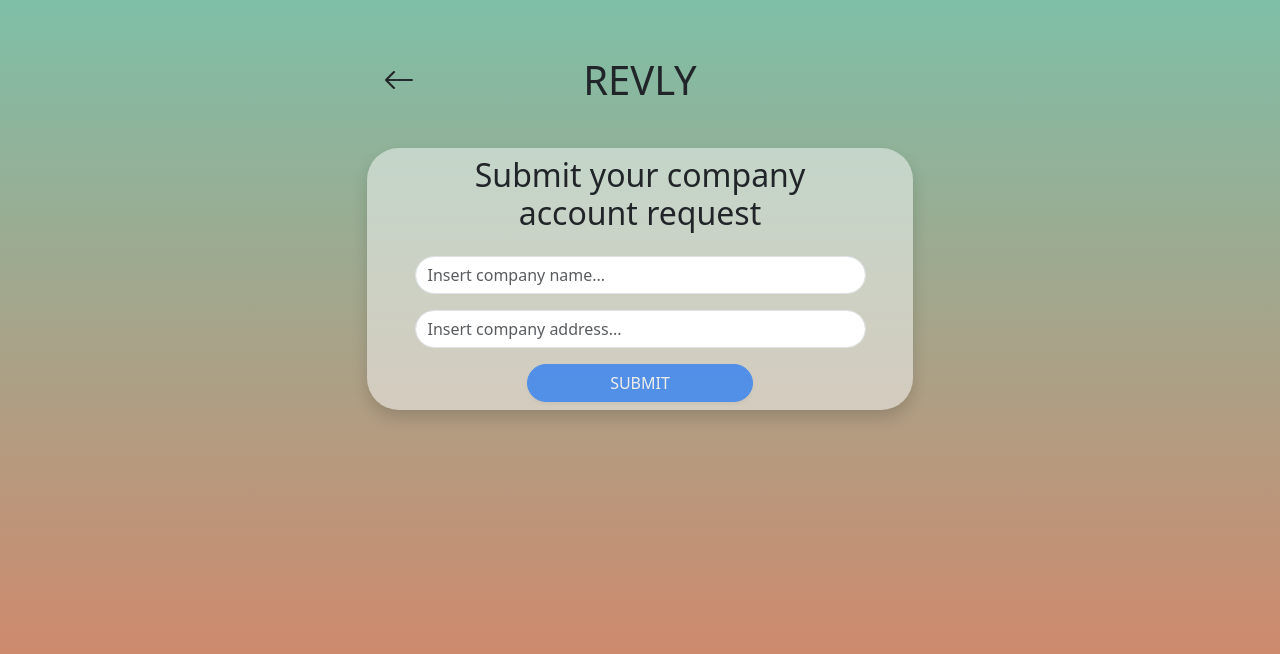
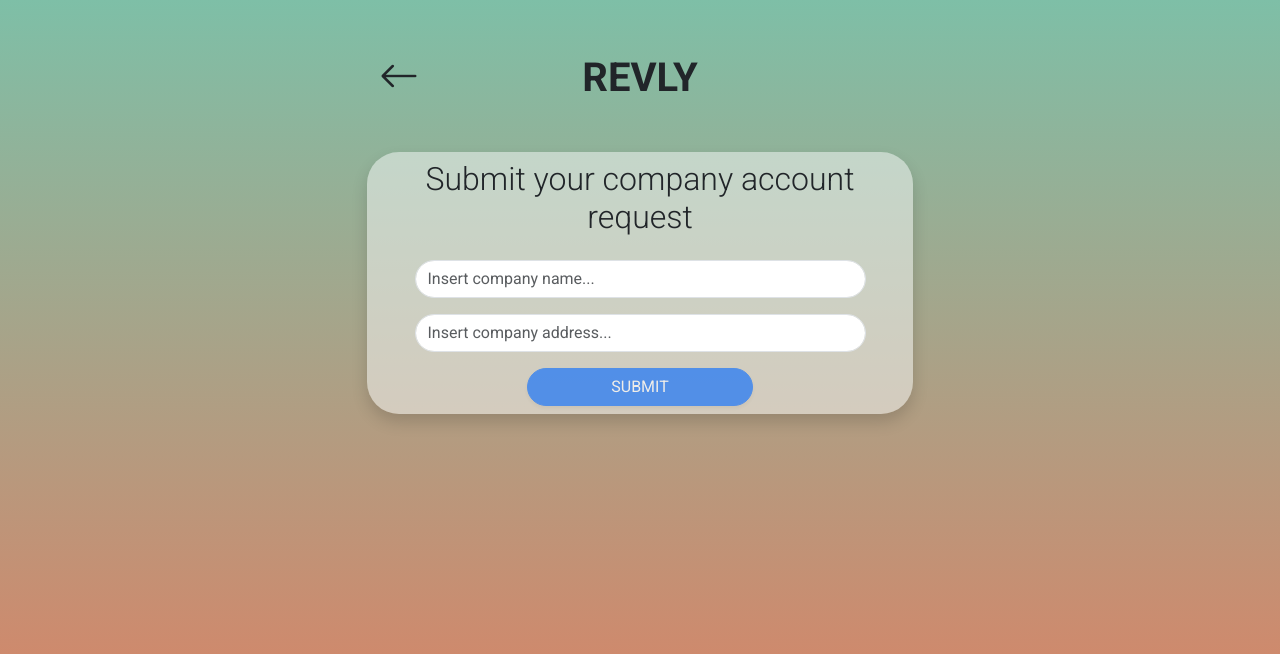
Before and after one commit to mRickk/revly, a PHP site: page /company-request-account.php in a window 1280 px wide. Shown: the top 654 px of the page. Run offline with PHP 8.4, Linux system fonts and the light colour scheme; the visitor is signed in with stand-in values (Sample User, id 1).

Commit message:
Changed font to roboto, adjusted font sizes

```diff
--- a/site/css/style.css
+++ b/site/css/style.css
@@ -58,3 +58,75 @@ a:active, a:link:active {
 .revly-primary-color {
     color: #EE9D9B;
 }
+
+.roboto-thin {
+    font-family: "Roboto", sans-serif;
+    font-weight: 100;
+    font-style: normal;
+  }
+
+  .roboto-thin-italic {
+    font-family: "Roboto", sans-serif;
+    font-weight: 100;
+    font-style: italic;
+  }
+
+  .roboto-light {
+    font-family: "Roboto", sans-serif;
+    font-weight: 300;
+    font-style: normal;
+  }
+
+  .roboto-light-italic {
+    font-family: "Roboto", sans-serif;
+    font-weight: 300;
+    font-style: italic;
+  }
+
+  .roboto-regular {
+    font-family: "Roboto", sans-serif;
+    font-weight: 400;
+    font-style: normal;
+  }
+
+  .roboto-regular-italic {
+    font-family: "Roboto", sans-serif;
+    font-weight: 400;
+    font-style: italic;
+  }
+
+  .roboto-medium {
+    font-family: "Roboto", sans-serif;
+    font-weight: 500;
+    font-style: normal;
+  }
+
+  .roboto-medium-italic {
+    font-family: "Roboto", sans-serif;
+    font-weight: 500;
+    font-style: italic;
+  }
+
+  .roboto-bold {
+    font-family: "Roboto", sans-serif;
+    font-weight: 700;
+    font-style: normal;
+  }
+
+  .roboto-bold-italic {
+    font-family: "Roboto", sans-serif;
+    font-weight: 700;
+    font-style: italic;
+  }
+
+  .roboto-black {
+    font-family: "Roboto", sans-serif;
+    font-weight: 900;
+    font-style: normal;
+  }
+
+  .roboto-black-italic {
+    font-family: "Roboto", sans-serif;
+    font-weight: 900;
+    font-style: italic;
+  }
--- a/site/js/comment.js
+++ b/site/js/comment.js
@@ -12,7 +12,7 @@ $(document).ready(function() {
                 let data = JSON.parse(response);
                 let commentContainer = $('#commentContainer');
                 let newComment = `
-                <div class="comment bg-body-secondary bg-opacity-75 mb-2 shadow-sm">
+                <div class="comment bg-body-secondary bg-opacity-75 mb-2 shadow-sm roboto-regular">
                     <div class="row gx-1">
                         <div class="col-1">
                             <div class="ratio ratio-1x1 text-center">
@@ -39,7 +39,7 @@ $(document).ready(function() {
                     <div class="row gx-1">
                         <div class="col-1"></div>
                         <div class="col-10 text-end">
-                            <p class="text-break">${data.date_time}</p>
+                            <p class="text-break">${data.date_time.slice(0, -3)}</p>
                         </div>
                         <div class="col-1"></div>
                     </div>
--- a/site/js/search.js
+++ b/site/js/search.js
@@ -39,10 +39,10 @@ $(document).ready(function() {
                         </div>
                     </div>
                     <div class="col-9">
-                        <p class="m-0">
+                        <h3 class="m-0 fs-5 ps-1">
                                 ${user.username}
                                 ${user.isCompany ? '<span class="bi bi-patch-check-fill fs-5" title="Company Badge" title="Company Badge"></span>' : ''}
-                        </p>
+                        </h3>
                     </div>
                 </div>
             </div>
--- a/site/template/base.php
+++ b/site/template/base.php
@@ -6,8 +6,11 @@
     <link rel="stylesheet" type="text/css" href="css/style.css" />
     <link href="https://cdn.jsdelivr.net/npm/bootstrap@5.3.2/dist/css/bootstrap.min.css" rel="stylesheet" integrity="sha384-T3c6CoIi6uLrA9TneNEoa7RxnatzjcDSCmG1MXxSR1GAsXEV/Dwwykc2MPK8M2HN" crossorigin="anonymous">
     <link rel="stylesheet" href="https://cdn.jsdelivr.net/npm/bootstrap-icons@1.11.3/font/bootstrap-icons.min.css">
+    <link rel="preconnect" href="https://fonts.googleapis.com">
+    <link rel="preconnect" href="https://fonts.gstatic.com" crossorigin>
+    <link href="https://fonts.googleapis.com/css2?family=Roboto:ital,wght@0,100;0,300;0,400;0,500;0,700;0,900;1,100;1,300;1,400;1,500;1,700;1,900&display=swap" rel="stylesheet">
 </head>
-<body>
+<body class="roboto-regular">
     <div class="container mt-5">
         <div class="row justify-content-center">
             <div class="col-md-6">
--- a/site/template/comment.php
+++ b/site/template/comment.php
@@ -1,4 +1,4 @@
-<div class="comment bg-body-secondary bg-opacity-75 mb-2 shadow-sm">
+<div class="comment bg-body-secondary bg-opacity-75 mb-2 shadow-sm roboto-regular">
    <div class="row gx-1">
         <div class="col-1">
             <div class="ratio ratio-1x1 text-center">
--- a/site/template/company-request-form.php
+++ b/site/template/company-request-form.php
@@ -4,7 +4,7 @@
         <div class="col-1"></div>
         <div class="col-10">
             <form action="#" method="POST">
-                <h2 class="mb-4 mt-2">Submit your company account request</h2>
+                <h2 class="mb-4 mt-2 roboto-light">Submit your company account request</h2>
                 <div class="form-group mb-3">
                     <label class="visually-hidden" for="inputName">Name</label>
                     <input type="text" class="form-control rounded-pill" id="inputName" name="name" placeholder="Insert company name..." required/>
--- a/site/template/create-post-form.php
+++ b/site/template/create-post-form.php
@@ -1,6 +1,6 @@
-<form action="create-post.php" method="POST" enctype="multipart/form-data" class="bg-body-secondary bg-opacity-75 mb-3 pb-2 shadow">
+<form action="create-post.php" method="POST" enctype="multipart/form-data" class="bg-body-secondary bg-opacity-75 mb-3 pb-2 shadow roboto-regular">
     <div class="row px-3 py-2">
-        <h2 class="fs-4">New Post</h2>
+        <h2 class="fs-4 ">New Post</h2>
     </div>
     <div class="row gx-1 mb-1">
         <div class="col-1"></div>
@@ -17,7 +17,7 @@
     <div class="row gx-1 mb-3">
         <div class="col-4"></div>
         <div class="col-4 text-center">
-            <label for="evaluationInput" class="visually-hidden">Evaluation</label>
+            <label for="evaluationInput" class="">Evaluation</label>
             <select class="form-select" name="selectedEvaluation" id="evaluationInput">
                 <option>0</option>
                 <option>1</option>
--- a/site/template/focus-top.php
+++ b/site/template/focus-top.php
@@ -1,15 +1,15 @@
 <header>
     <div class="container">
         <div class="row gx-1 text-center">
-            <nav class="navbar pb-0">
+            <nav class="navbar p-0">
                 <div class="col-1">
                     <a href="#" id="goBackLink" title="Go Back to Previous Page">
-                        <span class="bi bi-arrow-left fs-2" title="Backward Arrow"></span>
+                        <span class="bi bi-arrow-left fs-1" title="Backward Arrow"></span>
                     </a>
                 </div>
                 <div class="col-10">
                     <a class="navbar-brand m-0" href="home.php">
-                        <h1 class="m-0">REVLY</h1>
+                        <h1 class="m-0 roboto-bold">REVLY</h1>
                     </a>
                 </div>
                 <div class="col-1"></div>
--- a/site/template/main-profile.php
+++ b/site/template/main-profile.php
@@ -1,4 +1,4 @@
-<div class="row gx-1">
+<div class="row gx-1 roboto-regular">
     <div class="col-3">
         <div class="ratio ratio-1x1 text-center">
             <img class="rounded-circle object-fit-fill" src="<?php echo UPLOAD_DIR . $profile['img']; ?>" alt=""/>
@@ -28,7 +28,7 @@
                 </a>
             </div>
         </div>
-        <div class="row gx-1 mb-2">
+        <div class="row gx-1">
             <div class="col-1"></div>
             <div class="col-10 text-center">
             <?php if (isset($templateParams["isFollowed"])):?>
@@ -42,7 +42,7 @@
         </div>
     </div>
 </div>
-<div class="bg-body-tertiary bg-opacity-25 mb-5 rounded-3 p-2 shadow-sm">
+<div class="bg-body-tertiary bg-opacity-25 mb-5 rounded-3 p-2 shadow-sm mt-2">
     <div class="row gx-1">
         <h3 class="m-0">
             <?php echo $profile["name"]; ?>
--- a/site/template/not-found.php
+++ b/site/template/not-found.php
@@ -1 +1,4 @@
-<p>Something went wrong: no <?php echo $templateParams["not-found"];?> found.</p>
+<div class="bg-body-secondary bg-opacity-75 mb-3 shadow roboto-regular rounded-3 text-center p-2">
+    <h2 class="mb-2">ERROR</h2>
+    <p>Something went wrong: no <?php echo $templateParams["not-found"];?> found.</p>
+</div>
--- a/site/template/page-top.php
+++ b/site/template/page-top.php
@@ -3,17 +3,17 @@
         <div class="row">
             <nav class="navbar pb-0">
                 <div class="col-10">
-                    <a class="navbar-brand m-0" href="home.php"><h1 class="m-0">REVLY</h1></a>
+                    <a class="navbar-brand m-0" href="home.php"><h1 class="m-0 roboto-bold">REVLY</h1></a>
                 </div>
                 <div class="col-1">
-                    <a class="nav-link active" href="research-user.php" title="Search">
+                    <a class="nav-link active p-1" href="research-user.php" title="Search">
                         <svg xmlns="http://www.w3.org/2000/svg" width="100%" height="100%" fill="currentColor" class="bi bi-search" viewBox="0 0 16 16" aria-label="Search" aria-hidden="true" focusable="false">
                             <path d="M11.742 10.344a6.5 6.5 0 1 0-1.397 1.398h-.001q.044.06.098.115l3.85 3.85a1 1 0 0 0 1.415-1.414l-3.85-3.85a1 1 0 0 0-.115-.1zM12 6.5a5.5 5.5 0 1 1-11 0 5.5 5.5 0 0 1 11 0"/>
                         </svg>
                     </a>
                 </div>
                 <div class="col-1">
-                    <a class="nav-link active" href="settings.php" title="Settings">
+                    <a class="nav-link active p-1" href="settings.php" title="Settings">
                     <svg xmlns="http://www.w3.org/2000/svg" width="100%" height="100%" fill="currentColor" class="bi bi-gear" viewBox="0 0 16 16" aria-label="Settings" aria-hidden="true" focusable="false">
                         <path d="M8 4.754a3.246 3.246 0 1 0 0 6.492 3.246 3.246 0 0 0 0-6.492M5.754 8a2.246 2.246 0 1 1 4.492 0 2.246 2.246 0 0 1-4.492 0"/>
                         <path d="M9.796 1.343c-.527-1.79-3.065-1.79-3.592 0l-.094.319a.873.873 0 0 1-1.255.52l-.292-.16c-1.64-.892-3.433.902-2.54 2.541l.159.292a.873.873 0 0 1-.52 1.255l-.319.094c-1.79.527-1.79 3.065 0 3.592l.319.094a.873.873 0 0 1 .52 1.255l-.16.292c-.892 1.64.901 3.434 2.541 2.54l.292-.159a.873.873 0 0 1 1.255.52l.094.319c.527 1.79 3.065 1.79 3.592 0l.094-.319a.873.873 0 0 1 1.255-.52l.292.16c1.64.893 3.434-.902 2.54-2.541l-.159-.292a.873.873 0 0 1 .52-1.255l.319-.094c1.79-.527 1.79-3.065 0-3.592l-.319-.094a.873.873 0 0 1-.52-1.255l.16-.292c.893-1.64-.902-3.433-2.541-2.54l-.292.159a.873.873 0 0 1-1.255-.52zm-2.633.283c.246-.835 1.428-.835 1.674 0l.094.319a1.873 1.873 0 0 0 2.693 1.115l.291-.16c.764-.415 1.6.42 1.184 1.185l-.159.292a1.873 1.873 0 0 0 1.116 2.692l.318.094c.835.246.835 1.428 0 1.674l-.319.094a1.873 1.873 0 0 0-1.115 2.693l.16.291c.415.764-.42 1.6-1.185 1.184l-.291-.159a1.873 1.873 0 0 0-2.693 1.116l-.094.318c-.246.835-1.428.835-1.674 0l-.094-.319a1.873 1.873 0 0 0-2.692-1.115l-.292.16c-.764.415-1.6-.42-1.184-1.185l.159-.291A1.873 1.873 0 0 0 1.945 8.93l-.319-.094c-.835-.246-.835-1.428 0-1.674l.319-.094A1.873 1.873 0 0 0 3.06 4.377l-.16-.292c-.415-.764.42-1.6 1.185-1.184l.292.159a1.873 1.873 0 0 0 2.692-1.115z"/>
--- a/site/template/password-form.php
+++ b/site/template/password-form.php
@@ -5,7 +5,7 @@
         <div class="col-1"></div>
         <div class="col-10">
             <form action="#" method="POST">
-                <h2 class="mb-4 mt-2">Change your password</h2>
+                <h2 class="mb-4 mt-2 roboto-light">Change your password</h2>
                 <div class="form-group mb-3">
                     <label class="visually-hidden" for="inputOldPassword">Old password</label>
                     <input type="password" class="form-control rounded-pill" id="inputOldPassword" name="oldpassword" placeholder="Old password" required/>
--- a/site/template/personal-details-form.php
+++ b/site/template/personal-details-form.php
@@ -5,7 +5,7 @@
         <div class="col-1"></div>
         <div class="col-10">
             <form action="#" method="POST">
-                <h2 class="mb-4 mt-2">Change your personal details</h2>
+                <h2 class="mb-4 mt-2 roboto-light">Change your personal details</h2>
                 <div class="form-group mb-3">
                     <label class="visually-hidden" for="inputUsername">Username</label>
                     <input type="text" class="form-control rounded-pill" id="inputUsername" name="username" placeholder="Insert new username..." value="<?php echo $user["username"]; ?>" required/>
--- a/site/template/photo-bio-form.php
+++ b/site/template/photo-bio-form.php
@@ -5,7 +5,7 @@
         <div class="col-1"></div>
         <div class="col-10">
             <form action="#" method="POST" enctype="multipart/form-data">
-                <h2 class="mb-4 mt-2">Change your photo & bio</h2>
+                <h2 class="mb-4 mt-2 roboto-light">Change your photo & bio</h2>
                 <div class="border rounded mb-2 text-center">
                     <label for="imgPost" class="file-label"><span class="visually-hidden">Profile picture</span>
                         <img id="preview" src="<?php echo UPLOAD_DIR . $user["img"]; ?>" alt="Profile picture preview">
--- a/site/template/search-form.php
+++ b/site/template/search-form.php
@@ -8,9 +8,9 @@
 <section class="d-flex flex-column min-vh-100">
     <div class="recent-searches flex-grow-1 bg-body-tertiary bg-opacity-25 mt-3 p-2 shadow">
         <div class="row gx-1">
-            <h2>Searches</h2>
+            <h2 class="text-secondary">Searches</h2>
         </div>
-        <div id="searchResult">
+        <div id="searchResult" class="ps-1">
         </div>
     </div>
 </section>
--- a/site/template/taggable-form.php
+++ b/site/template/taggable-form.php
@@ -3,7 +3,7 @@
         <div class="col-1"></div>
         <div class="col-10">
             <form action="#" method="POST">
-                <h2 class="mb-4 mt-2">Add a new taggable</h2>
+                <h2 class="mb-4 mt-2 roboto-light">Add a new taggable</h2>
                 <div class="form-group mb-3">
                     <label class="visually-hidden" for="inputTaggable">Taggable</label>
                     <input type="text" class="form-control rounded-pill" id="inputTaggable" name="taggable" placeholder="Insert taggable name..." required/>
```
Also changed, not shown: site/template/login-form.php (+4 -4 lines), site/template/main-settings.php (+10 -10 lines), site/template/post.php (+7 -7 lines), site/template/notification.php (line endings or trailing spaces).
